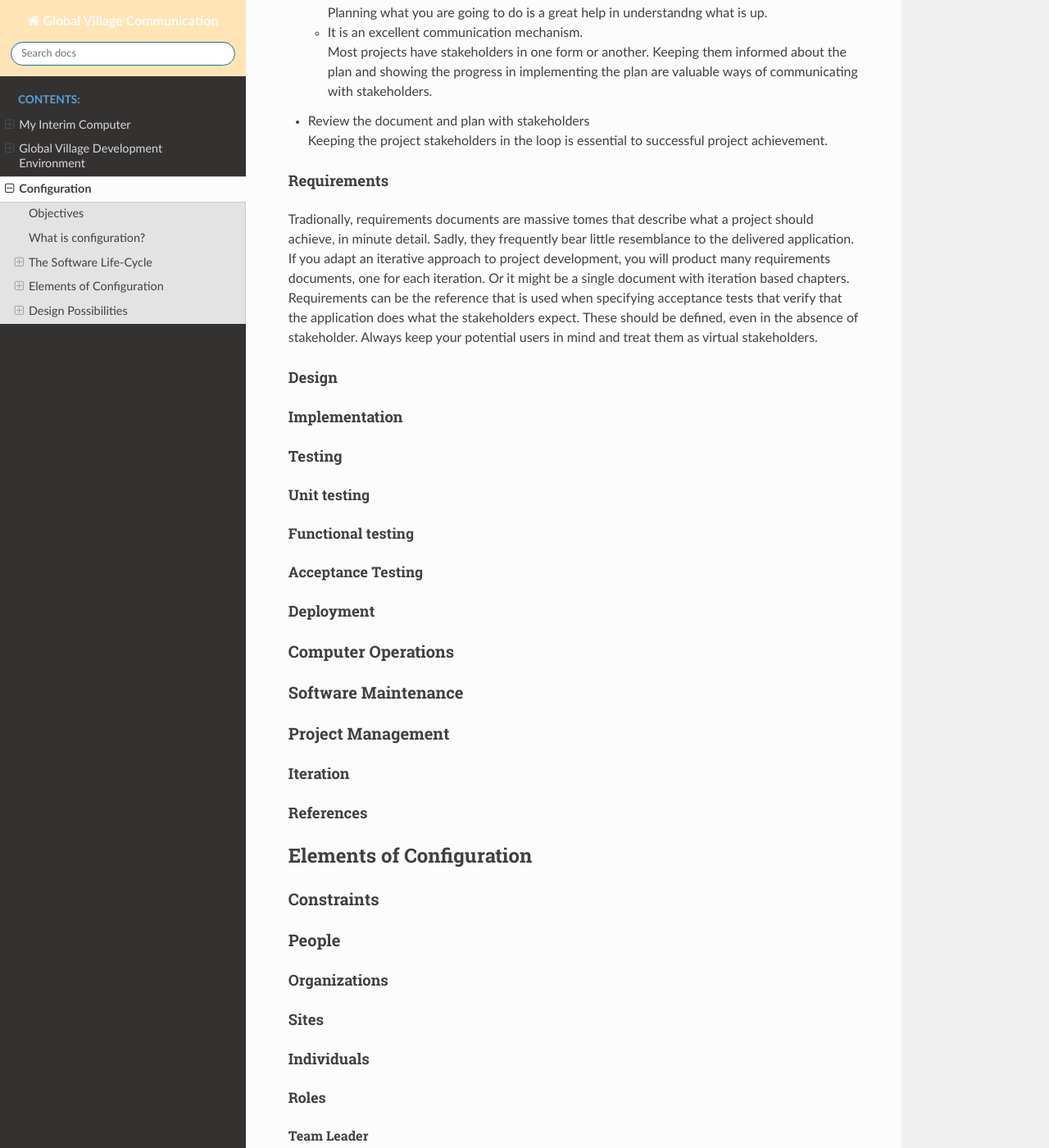
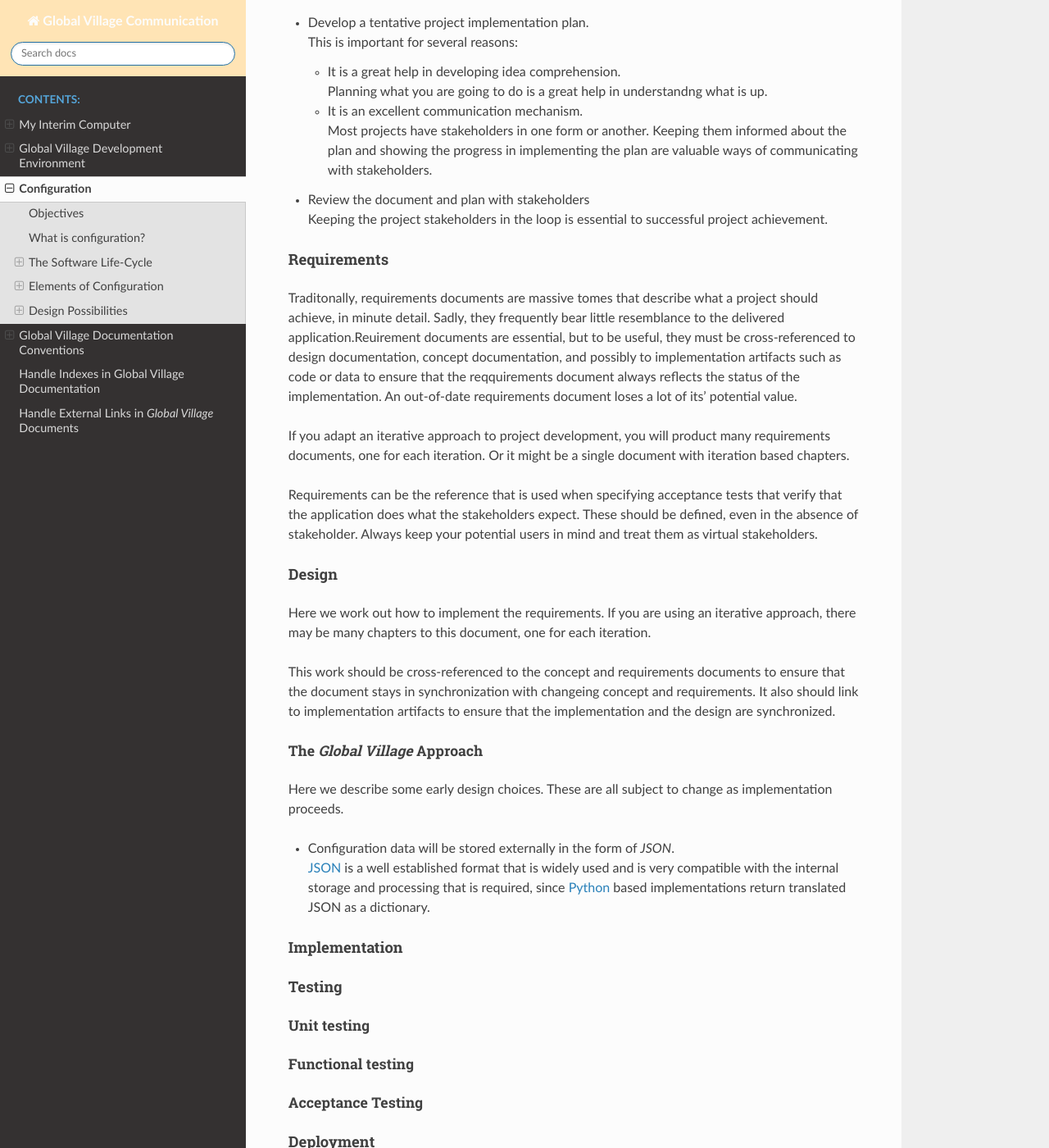
Before and after one commit to globalvillagesoftware/infrastructure, a Sphinx documentation site: the page built from docs/no-batchfile/source/configuration.rst, in a window 1280 px wide and 1400 px high, scrolled down 1657 px. Shown: the whole window at 82% size. Built offline with Sphinx 7.4.7 and the Read the Docs theme 2.0.0, drawn with Linux system fonts in a browser that asks for light colours; some of the changed text lies outside the part shown.

Commit message:
Added use of configuration variables rst_prolog and rst_epilog.
Completes issue #8.

```diff
--- a/docs/no-batchfile/source/conf.py
+++ b/docs/no-batchfile/source/conf.py
@@ -3,6 +3,7 @@
 # This file only contains a selection of the most common options. For a full
 # list see the documentation:
 # https://www.sphinx-doc.org/en/master/usage/configuration.html
+from docutils.parsers import rst
 
 # -- Path setup --------------------------------------------------------------
 
@@ -27,14 +28,6 @@ release = '0.1.0'
 
 # -- General configuration ---------------------------------------------------
 
-# Add any Sphinx extension module names here, as strings. They can be
-# extensions coming with Sphinx (named 'sphinx.ext.*') or your custom
-# ones.
-extensions = [
-    'sphinx.ext.autodoc',
-    'sphinx.ext.intersphinx',
-    'sphinx.ext.todo',
-]
 
 # Add any paths that contain templates here, relative to this directory.
 templates_path = ['_templates']
@@ -43,6 +36,18 @@ templates_path = ['_templates']
 # directories to ignore when looking for source files.
 # This pattern also affects html_static_path and html_extra_path.
 exclude_patterns = []
+
+rst_prolog = """
+.. |br| raw:: html
+
+   <br />
+
+"""
+
+rst_epilog =  """
+.. _Python:  https://www.python.org/
+.. _JSON: https://www.json.org/json-en.html
+"""
 
 
 # -- Options for HTML output -------------------------------------------------
@@ -56,7 +61,6 @@ html_theme = 'sphinx_rtd_theme'
 # relative to this directory. They are copied after the builtin static files,
 # so a file named "default.css" will overwrite the builtin "default.css".
 html_static_path = ['_static']
-
 
 # Options that control hw the sphinx_rtd_theme displays.
 html_theme_options = {
--- a/docs/no-batchfile/source/configuration.rst
+++ b/docs/no-batchfile/source/configuration.rst
@@ -1,15 +1,14 @@
-.. |br| raw:: html
-
-   <br />
-
 #############
 Configuration
 #############
+Large parts of what is described here may not be implemented for some time. It
+is described here to ensure that the actual implementation does not do things
+that might interfere with the implementation of new features as resources
+become available to do so.
 
 **********
 Objectives
 **********
-
 *Global Village* configuration should, at least, support open source software
 development. Any extension of this support to commercial or governmental
 environments will be a distant prospect.
@@ -23,7 +22,6 @@ that differ ffrom those of the *Global Village*.
 **********************
 What is configuration?
 **********************
-
 This is the collection of data that controls the operation of organizations
 through individuals to software programs that need data to determine how they
 should operate. This data is computer based and should be accessible to all the
@@ -35,7 +33,6 @@ the people involved in computer software and their activities.
 ***********************
 The Software Life-Cycle
 ***********************
-
 A brief examination of the software development process as practiced by the
 *Global Village* organization will be given here. Since the configuration must
 support this process, it will help to uderstand a little of what the software
@@ -44,7 +41,6 @@ open source software development,
 
 Software Development
 ====================
-
 Programs start with an idea. Computers get involved when individuals feel that
 computers could help make the idea more accessible and usable. Since
 communication is greatly facilitated by computers, they tend to get involved in
@@ -61,7 +57,6 @@ of the original idea.
 
 Conception
 ----------
-
 The initial step is getting an idea. Often the idea is a bit fuzzy. It is not
 completely clear what the idea is and what are its' implications. I find the
 following steps are helpful in trying to bring clarity to the idea. You might
@@ -98,11 +93,19 @@ iteratively.
 
 Requirements
 ------------
-Tradionally, requirements documents are massive tomes that describe what a
+Traditonally, requirements documents are massive tomes that describe what a
 project should achieve, in minute detail. Sadly, they frequently bear little
-resemblance to the delivered application. If you adapt an iterative approach to
-project development, you will product many requirements documents, one for each
-iteration. Or it might be a single document with iteration based chapters.
+resemblance to the delivered application.Reuirement documents are essential, but
+to be useful, they must be cross-referenced to design documentation, concept
+documentation, and possibly to implementation artifacts such as code or data to
+ensure that the reqquirements document always reflects the status of the
+implementation. An out-of-date requirements document loses a lot of its'
+potential value.
+
+If you adapt an iterative approach to project development, you will product many
+requirements documents, one for each iteration. Or it might be a single
+document with iteration based chapters.
+
 Requirements can be the reference that is used when specifying acceptance tests
 that verify that the application does what the stakeholders expect. These should
 be defined, even in the absence of stakeholder. Always keep your potential
@@ -110,6 +113,24 @@ users in mind and treat them as virtual stakeholders.
 
 Design
 ------
+Here we work out how to implement the requirements. If you are using an
+iterative approach, there may be many chapters to this document, one for each
+iteration.
+
+This work should be cross-referenced to the concept and requirements documents
+to ensure that the document stays in synchronization with changeing concept and
+requirements. It also should link to implementation artifacts to ensure that the
+implementation and the design are synchronized.
+
+The *Global Village* Approach
+^^^^^^^^^^^^^^^^^^^^^^^^^^^^^
+Here we describe some early design choices. These are all subject to change as
+implementation proceeds.
+
+* Configuration data will be stored externally in the form of `JSON`. |br|
+  `JSON`_ is a well established format that is widely used and is very
+  compatible with the internal storage and processing that is required, since
+  `Python`_ based implementations return translated JSON as a dictionary.
 
 Implementation
 --------------
--- /dev/null
+++ b/docs/no-batchfile/source/documentation.rst
@@ -0,0 +1,18 @@
+########################################
+Global Village Documentation Conventions
+########################################
+
+**************
+Handling Terms
+**************
+
+The *Global Village* documentation is technical. It is filled with words that
+reference concepts that are fully described externally. In addition the names of
+applications and organizations are frequently found.
+
+By convention, these terms will be displaye with visual highlighting to help the
+reader understand the significance of the term.
+
+**************************
+Indexes and External Links
+**************************
--- a/docs/no-batchfile/source/environment.rst
+++ b/docs/no-batchfile/source/environment.rst
@@ -1,13 +1,11 @@
-.. |br| raw:: html
-
-   <br />
-
 ######################################
 Global Village Development Environment
 ######################################
 
 This section describes the Global Village software development environment and
 it's components.
+
+.. ref _software-prerequisites:
 
 ***********
 Major Tools
--- /dev/null
+++ b/docs/no-batchfile/source/genidx.rst
@@ -0,0 +1,5 @@
+##############################################
+Handle Indexes in Global Village Documentation
+##############################################
+
+**TBA**
--- /dev/null
+++ b/docs/no-batchfile/source/links.rst
@@ -0,0 +1,5 @@
+###################################################
+Handle External Links in *Global Village* Documents
+###################################################
+
+**TBA**
```
Also changed, not shown: docs/no-batchfile/source/MyInterimComputer.rst (+5 -4 lines), docs/no-batchfile/source/index.rst (+3 -7 lines).
